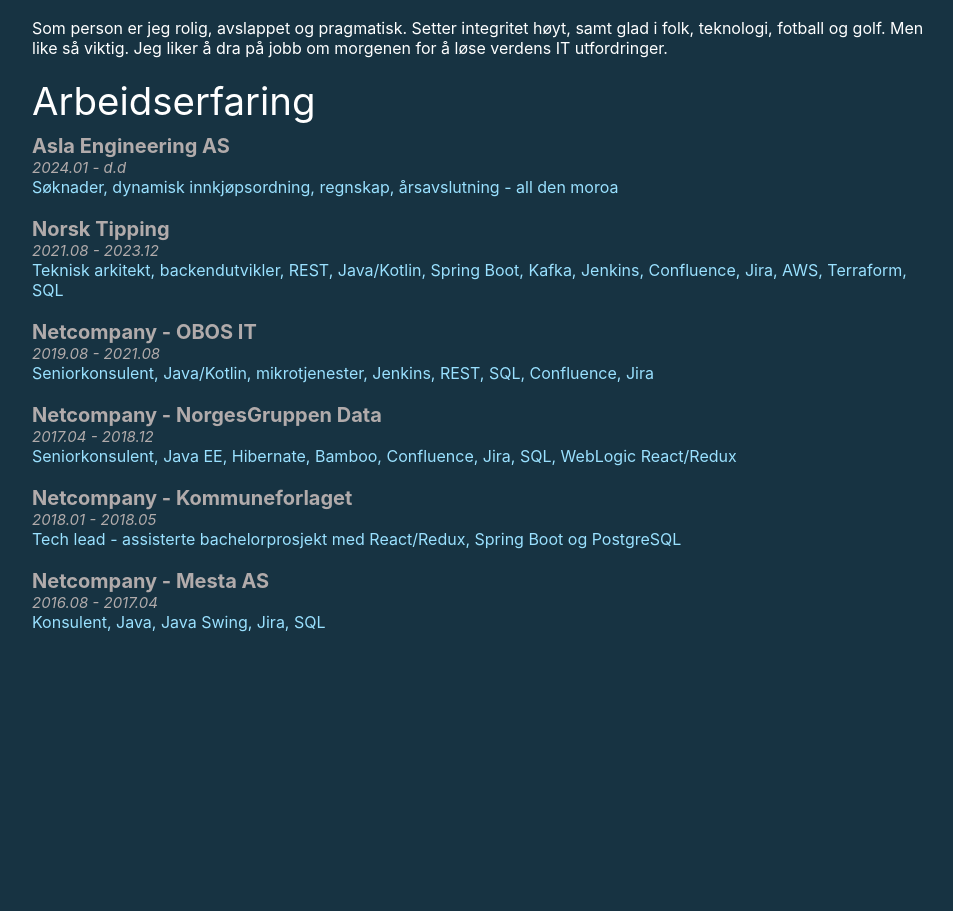
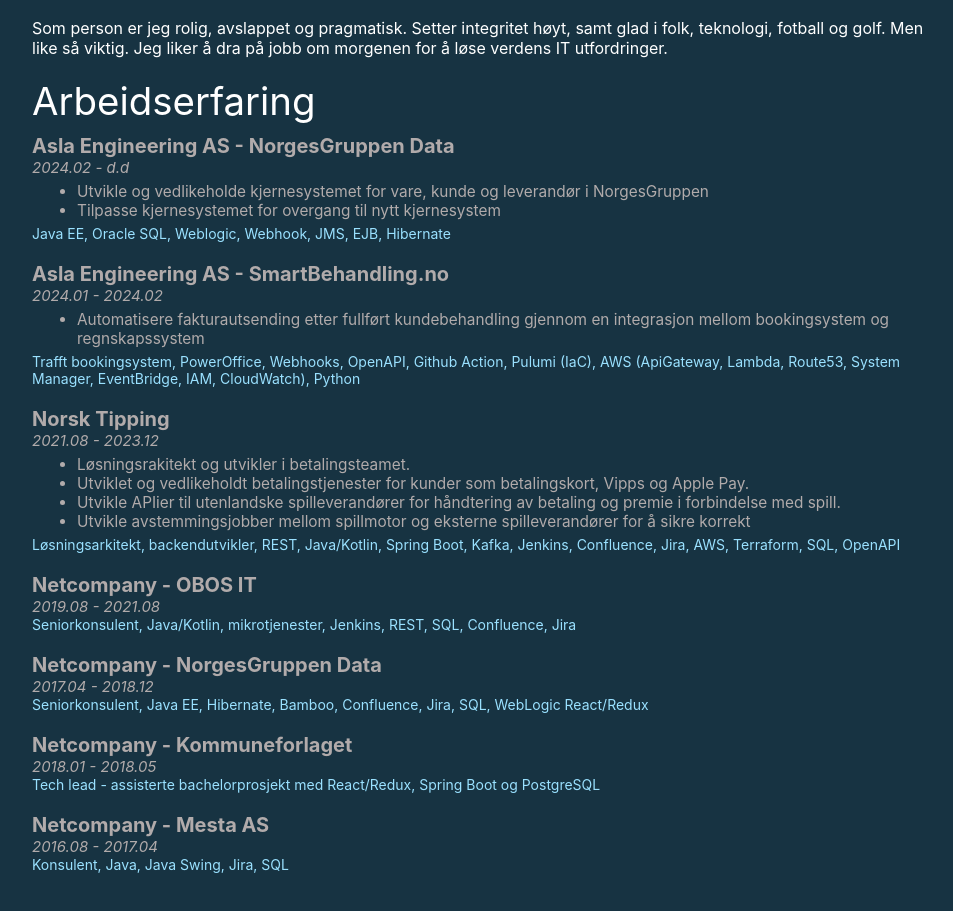
Before and after one commit to petterasla/asla, a React (Create React App) app in the folder asla-app/: page /background in a window 1280 px wide. Shown: the part 645-1556 px from the top of the page, without its empty margins (160-1113 px from the left). Before the commit the page ends 1327 px from the top, so only its background shows below. Built offline with nearby package versions, Linux system fonts and the light colour scheme.

Commit message:
Update background info

```diff
--- a/asla-app/src/pages/Background/Background.css
+++ b/asla-app/src/pages/Background/Background.css
@@ -91,8 +91,17 @@
 
 .experience-summary {
     color: #9ae1ff;
+    font-size: min(max(0.9vw, 14px), 20px);
 }
 
+.experience-description {
+    color: #b1abab;
+    font-size: min(max(1.2vw, 15px), 22px);
+}
+
+.experience-description ul {
+    margin: 5px;
+}
 @keyframes fade-in-1{
     from {
         opacity: 0; /* Start with opacity 0 (fully transparent) */
--- a/asla-app/src/pages/Background/Background.tsx
+++ b/asla-app/src/pages/Background/Background.tsx
@@ -3,7 +3,7 @@
 const Background = () => {
     return <div className="container">
         <div>
-            <img className="flex-item" src="Petter.png" alt="Petter" />
+            <img className="flex-item" src="Petter.png" alt="Petter"/>
         </div>
         <div className="name flex-item">
             Petter Fagerlund Asla
@@ -18,39 +18,89 @@
             samt venner flyttet tilbake til Hamar, var det naturlig følge etter.
             <br></br>
             <br></br>
-            Som person er jeg rolig, avslappet og pragmatisk. Setter integritet høyt, samt glad i folk, teknologi, fotball og golf.
+            Som person er jeg rolig, avslappet og pragmatisk. Setter integritet høyt, samt glad i folk, teknologi,
+            fotball og golf.
             Men like så viktig. Jeg liker å dra på jobb om morgenen for å løse verdens IT utfordringer.
         </div>
         <div className="CV-header flex-item">
             Arbeidserfaring
         </div>
         <div className="CV-bulk flex-item">
-            <div className="experience-header CV-item">Asla Engineering AS</div>
-            <div className="experience-date CV-item">2024.01 - d.d</div>
-            <div className="experience-summary CV-item">Søknader, dynamisk innkjøpsordning, regnskap, årsavslutning - all den moroa</div>
+            <div className="experience-header CV-item">Asla Engineering AS - NorgesGruppen Data</div>
+            <div className="experience-date CV-item">2024.02 - d.d</div>
+            <div className="experience-description CV-item">
+                <ul>
+                    <li>
+                        Utvikle og vedlikeholde kjernesystemet for vare, kunde og leverandør i NorgesGruppen
+                    </li>
+                    <li>
+                        Tilpasse kjernesystemet for overgang til nytt kjernesystem
+                    </li>
+                </ul>
+            </div>
+            <div className="experience-summary CV-item">Java EE, Oracle SQL, Weblogic, Webhook, JMS, EJB, Hibernate
+            </div>
+        </div>
+        <div className="CV-bulk flex-item">
+            <div className="experience-header CV-item">Asla Engineering AS - SmartBehandling.no</div>
+            <div className="experience-date CV-item">2024.01 - 2024.02</div>
+            <div className="experience-description CV-item">
+                <ul>
+                    <li>
+                        Automatisere fakturautsending etter fullført kundebehandling gjennom en integrasjon mellom
+                        bookingsystem og regnskapssystem
+                    </li>
+                </ul>
+            </div>
+            <div className="experience-summary CV-item">Trafft bookingsystem, PowerOffice, Webhooks, OpenAPI, Github Action, Pulumi (IaC),
+                AWS (ApiGateway, Lambda, Route53, System Manager, EventBridge, IAM, CloudWatch), Python
+            </div>
         </div>
         <div className="CV-bulk flex-item">
             <div className="experience-header CV-item">Norsk Tipping</div>
             <div className="experience-date CV-item">2021.08 - 2023.12</div>
-            <div className="experience-summary CV-item">Teknisk arkitekt, backendutvikler, REST, Java/Kotlin, Spring Boot, Kafka, Jenkins,
-                Confluence, Jira, AWS, Terraform, SQL</div>
+            <div className="experience-description CV-item">
+                <ul>
+                    <li>
+                        Løsningsrakitekt og utvikler i betalingsteamet.
+                    </li>
+                    <li>
+                        Utviklet og vedlikeholdt betalingstjenester for kunder som betalingskort, Vipps og Apple Pay.
+                    </li>
+                    <li>
+                        Utvikle APIier til utenlandske spilleverandører for håndtering av betaling og premie i forbindelse med spill.
+                    </li>
+                    <li>
+                        Utvikle avstemmingsjobber mellom spillmotor og eksterne spilleverandører for å sikre korrekt
+                    </li>
+                </ul>
+            </div>
+            <div className="experience-summary CV-item">Løsningsarkitekt, backendutvikler, REST, Java/Kotlin, Spring
+                Boot, Kafka, Jenkins, Confluence, Jira, AWS, Terraform, SQL, OpenAPI
+            </div>
         </div>
         <div className="CV-bulk flex-item">
             <div className="experience-header CV-item">Netcompany - OBOS IT</div>
             <div className="experience-date CV-item">2019.08 - 2021.08</div>
-            <div className="experience-summary CV-item">Seniorkonsulent, Java/Kotlin, mikrotjenester, Jenkins, REST, SQL,
-                Confluence, Jira</div>
+            <div className="experience-summary CV-item">Seniorkonsulent, Java/Kotlin, mikrotjenester, Jenkins, REST,
+                SQL,
+                Confluence, Jira
+            </div>
         </div>
         <div className="CV-bulk flex-item">
             <div className="experience-header CV-item">Netcompany - NorgesGruppen Data</div>
             <div className="experience-date CV-item">2017.04 - 2018.12</div>
-            <div className="experience-summary CV-item">Seniorkonsulent, Java EE, Hibernate, Bamboo, Confluence, Jira, SQL,
-                WebLogic React/Redux</div>
+            <div className="experience-summary CV-item">Seniorkonsulent, Java EE, Hibernate, Bamboo, Confluence, Jira,
+                SQL,
+                WebLogic React/Redux
+            </div>
         </div>
         <div className="CV-bulk flex-item">
             <div className="experience-header CV-item">Netcompany - Kommuneforlaget</div>
             <div className="experience-date CV-item">2018.01 - 2018.05</div>
-            <div className="experience-summary CV-item">Tech lead - assisterte bachelorprosjekt med React/Redux, Spring Boot og PostgreSQL</div>
+            <div className="experience-summary CV-item">Tech lead - assisterte bachelorprosjekt med React/Redux, Spring
+                Boot og PostgreSQL
+            </div>
         </div>
         <div className="CV-bulk flex-item">
             <div className="experience-header CV-item">Netcompany - Mesta AS</div>
```
